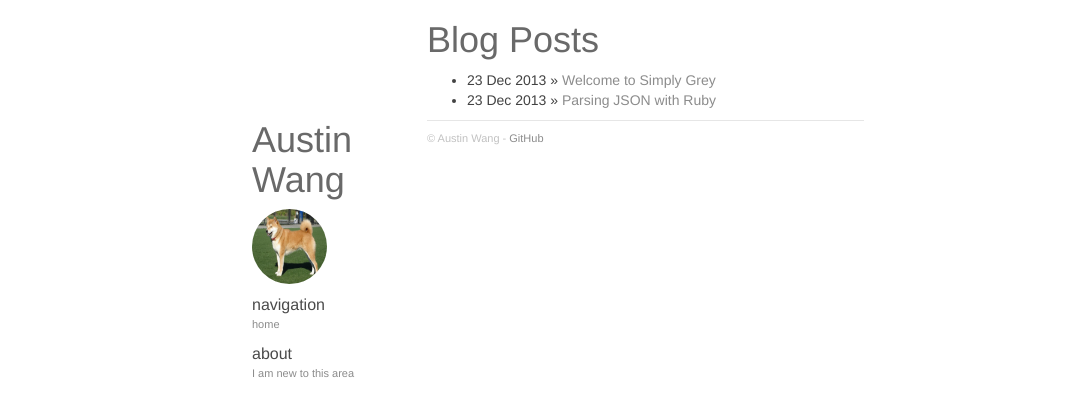
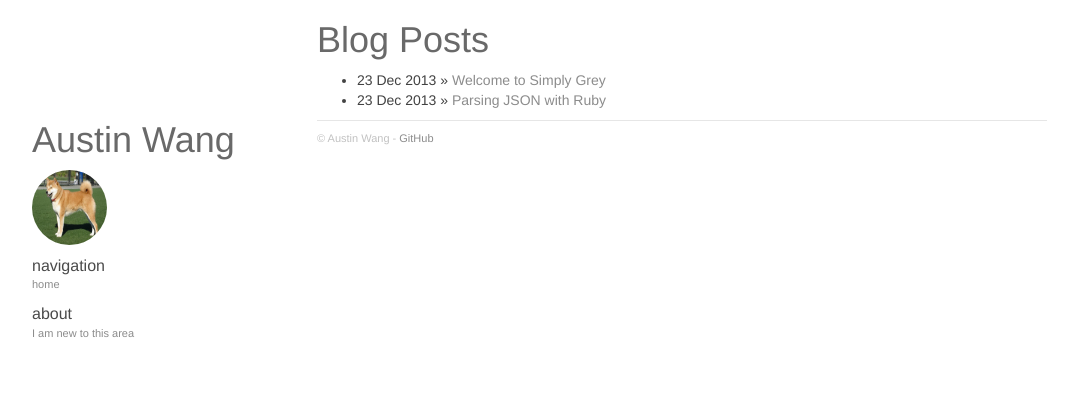
Before and after one commit to austinwangsap/austinwangsap.github.io, a Jekyll site: the page built from index.html, in a window 1280 px wide. Shown: the top 416 px of the page, without its empty margins (53-1131 px from the left). Built offline with Jekyll 4.4.1, drawn with Linux system fonts in a browser that asks for light colours; nearby versions of some CDN libraries; Markdown is read by kramdown in place of the engine named in the settings.

Commit message:
change container width

```diff
--- a/css/main.css
+++ b/css/main.css
@@ -9,7 +9,7 @@ body {
 
 @media (min-width: 768px) {
   .container {
-    max-width: 730px;
+    max-width: 1280px;
   }
 }
 /**
```
